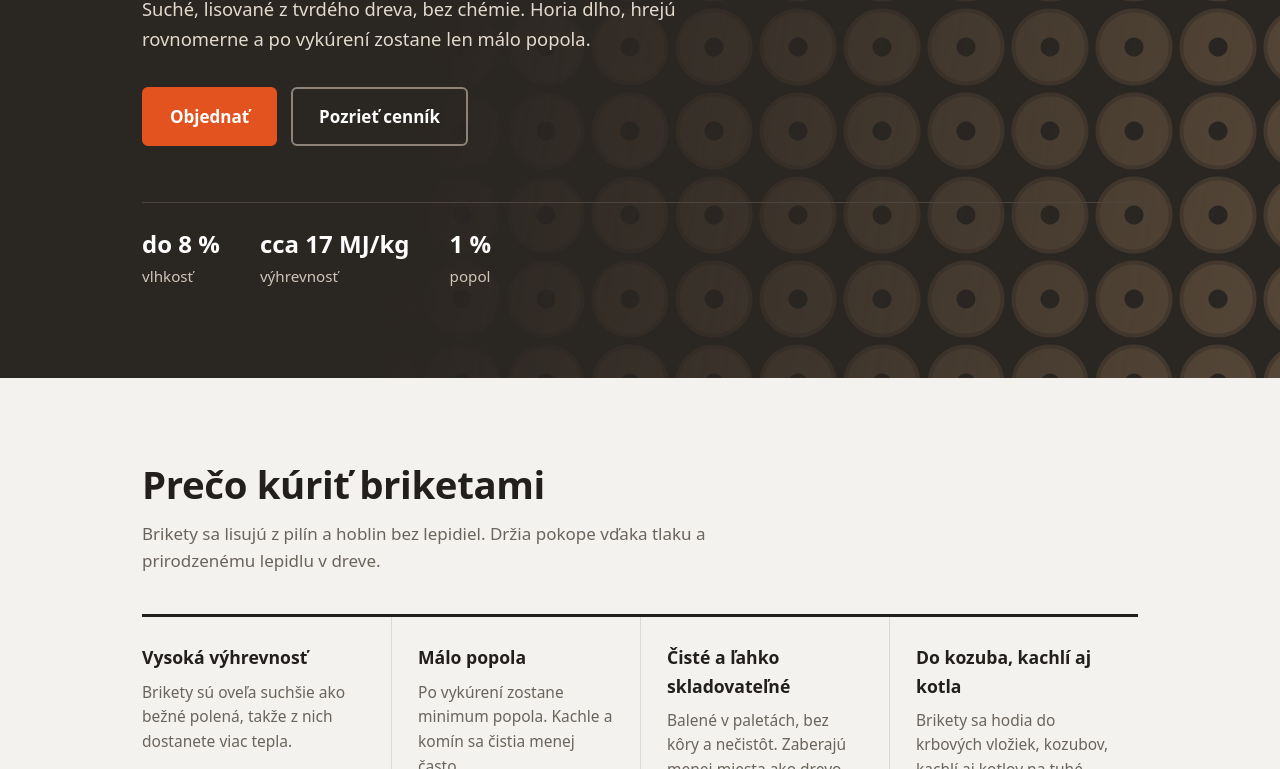
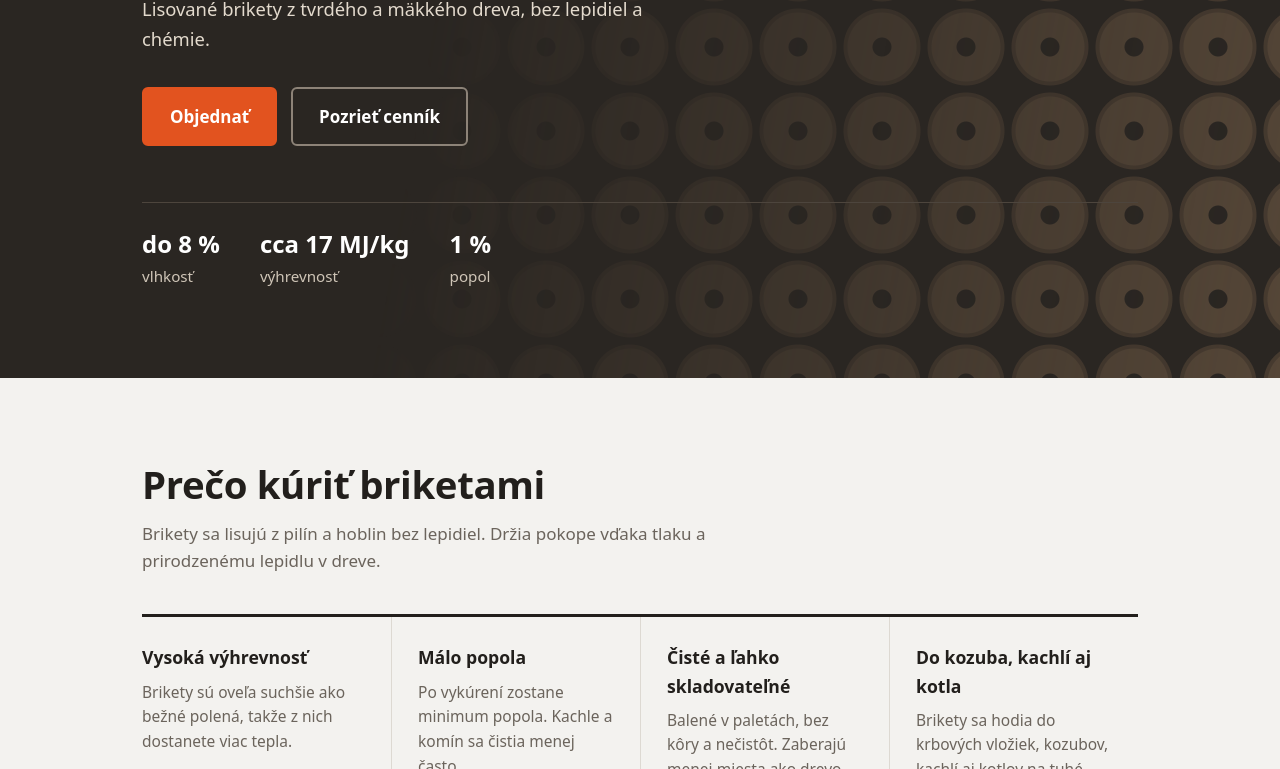
Before and after one commit to infobrikety-lang/website-static, a plain HTML site: page index.html in a window 1280 px wide. Shown: the part 331-1100 px from the top of the page. Drawn offline with Linux system fonts and the light colour scheme.

Commit message:
Add files via upload

```diff
--- a/index.html
+++ b/index.html
@@ -137,7 +137,7 @@ footer{background:#1d1a17;color:#9a9086;font-size:.88rem;padding:22px 0}
   <div class="hero">
     <div class="wrap">
       <h1>Drevené brikety na kúrenie</h1>
-      <p>Suché, lisované z tvrdého dreva, bez chémie. Horia dlho, hrejú rovnomerne a po vykúrení zostane len málo popola.</p>
+      <p>Lisované brikety z tvrdého a mäkkého dreva, bez lepidiel a chémie.</p>
       <div class="btns">
         <a class="btn" href="#kontakt">Objednať</a>
         <a class="btn ghost" href="#cennik">Pozrieť cenník</a>
```
